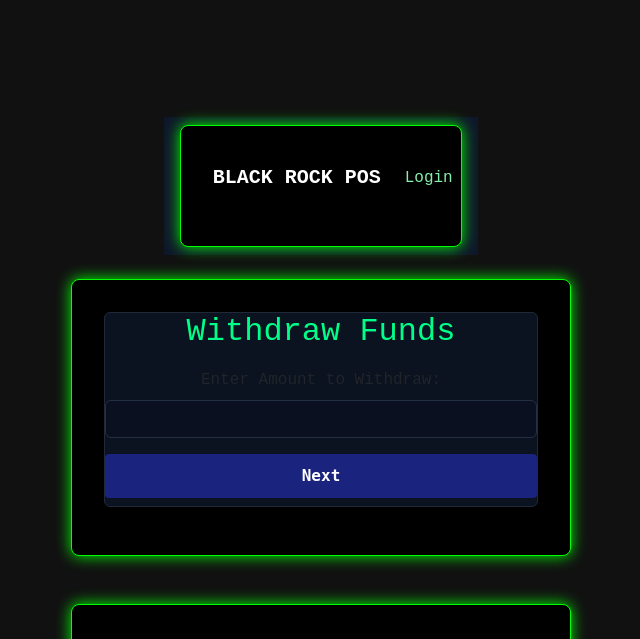
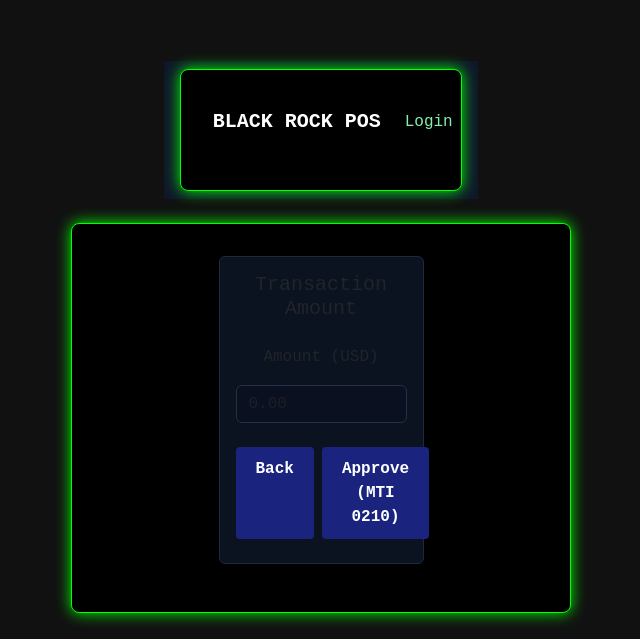
Before and after one commit to nbkeuro/vishnu, a Flask app: template templates/amount.html in a window 1280 px wide. Shown: the top 639 px of the page, without its empty margins (319-959 px from the left). Run offline with Flask 3, Linux system fonts and the light colour scheme; the template is opened without the code that fills it, so the values that code supplies are empty.

Commit message:
Update amount.html

```diff
--- a/templates/amount.html
+++ b/templates/amount.html
@@ -1,18 +1,37 @@
 {% extends "base.html" %}
-
-{% block title %}Enter Withdrawal Amount{% endblock %}
-
+{% block title %}Enter Amount · BLACK ROCK POS{% endblock %}
 {% block content %}
-<div class="card">
-    <h2>Withdraw Funds</h2>
-    <form method="POST" action="{{ url_for('amount') }}" class="form-wrap">
-        <div class="form-group">
-            <label for="amount">Enter Amount to Withdraw:</label>
-            <input type="number" step="0.01" min="0" id="amount" name="amount" required class="form-control">
-        </div>
-        <div class="form-actions">
-            <button type="submit" class="btn-primary">Next</button>
-        </div>
-    </form>
+<div class="row justify-content-center">
+  <div class="col-12 col-md-8 col-lg-6">
+    <div class="card">
+      <div class="card-body">
+        <h1 class="h5 mb-4">Transaction Amount</h1>
+        <form method="post" novalidate>
+          <div class="mb-3">
+            <label class="form-label">Amount (USD)</label>
+            <input class="form-control" name="amount" id="amount" inputmode="decimal" placeholder="0.00" required>
+          </div>
+          <div class="d-flex gap-2">
+            <a class="btn btn-outline-light" href="{{ url_for('auth') }}">Back</a>
+            <button class="btn btn-success">Approve (MTI 0210)</button>
+          </div>
+        </form>
+      </div>
+    </div>
+  </div>
 </div>
 {% endblock %}
+
+{% block body_extra %}
+<script>
+  const amt = document.getElementById('amount');
+  if (amt) {
+    amt.addEventListener('blur', e => {
+      let v = (e.target.value || '').replace(/[^0-9.]/g, '');
+      if (!v) return;
+      const n = Number(v);
+      if (!Number.isNaN(n)) e.target.value = n.toFixed(2);
+    });
+  }
+</script>
+{% endblock %}
```
